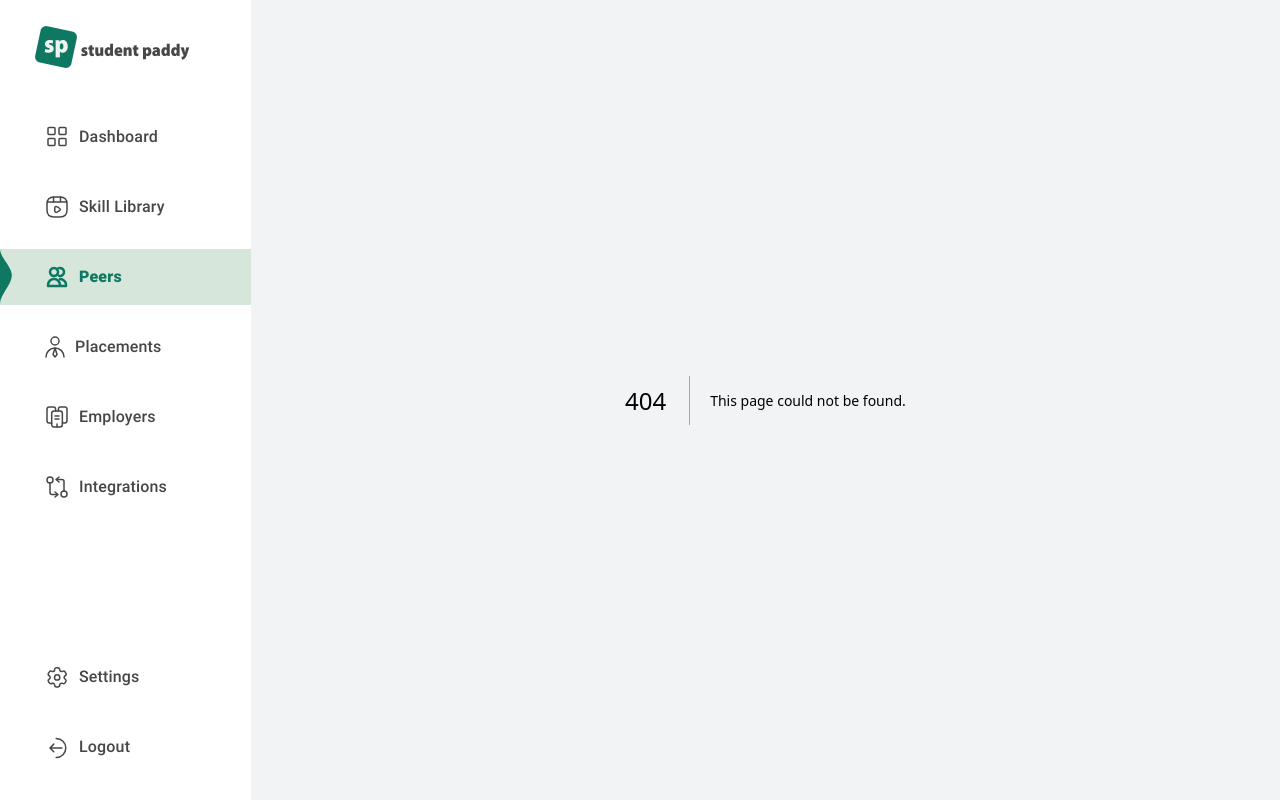
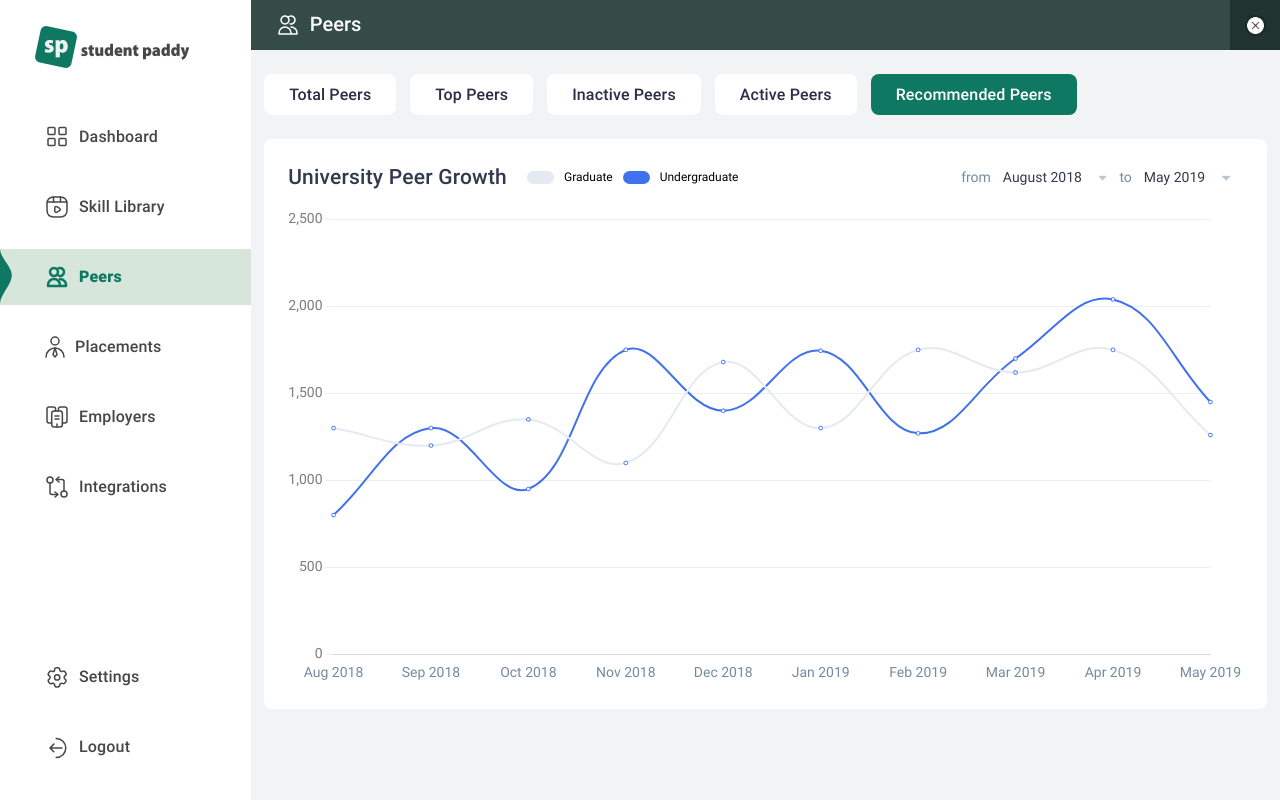
Before and after one commit to ArinzeGit/Student-Paddy-Admin-Dashboard, a Next.js app: page /peers/recommended-peers in a window 1280 px wide. Before the commit this address had no page. Built offline with nearby package versions, Linux system fonts and the light colour scheme.

Commit message:
create Peers' pages

```diff
--- /dev/null
+++ b/src/app/peers/active-peers/page.tsx
@@ -0,0 +1,14 @@
+import UniversityPeerGrowthGraph from "@/components/graphs/UniversityPeerGrowthGraph";
+import PeersLayout from "../PeersLayout";
+
+const ActivePeers = () => {
+  return (
+    <PeersLayout>
+      <div className="w-[100%]">
+        <UniversityPeerGrowthGraph />
+      </div>
+    </PeersLayout>
+  );
+};
+
+export default ActivePeers;
--- /dev/null
+++ b/src/app/peers/inactive-peers/page.tsx
@@ -0,0 +1,14 @@
+import UniversityPeerGrowthGraph from "@/components/graphs/UniversityPeerGrowthGraph";
+import PeersLayout from "../PeersLayout";
+
+const InactivePeers = () => {
+  return (
+    <PeersLayout>
+      <div className="w-[100%]">
+        <UniversityPeerGrowthGraph />
+      </div>
+    </PeersLayout>
+  );
+};
+
+export default InactivePeers;
--- /dev/null
+++ b/src/app/peers/recommended-peers/page.tsx
@@ -0,0 +1,14 @@
+import UniversityPeerGrowthGraph from "@/components/graphs/UniversityPeerGrowthGraph";
+import PeersLayout from "../PeersLayout";
+
+const RecommendedPeers = () => {
+  return (
+    <PeersLayout>
+      <div className="w-[100%]">
+        <UniversityPeerGrowthGraph />
+      </div>
+    </PeersLayout>
+  );
+};
+
+export default RecommendedPeers;
--- /dev/null
+++ b/src/app/peers/top-peers/page.tsx
@@ -0,0 +1,14 @@
+import UniversityPeerGrowthGraph from "@/components/graphs/UniversityPeerGrowthGraph";
+import PeersLayout from "../PeersLayout";
+
+const TopPeers = () => {
+  return (
+    <PeersLayout>
+      <div className="w-[100%]">
+        <UniversityPeerGrowthGraph />
+      </div>
+    </PeersLayout>
+  );
+};
+
+export default TopPeers;
```
